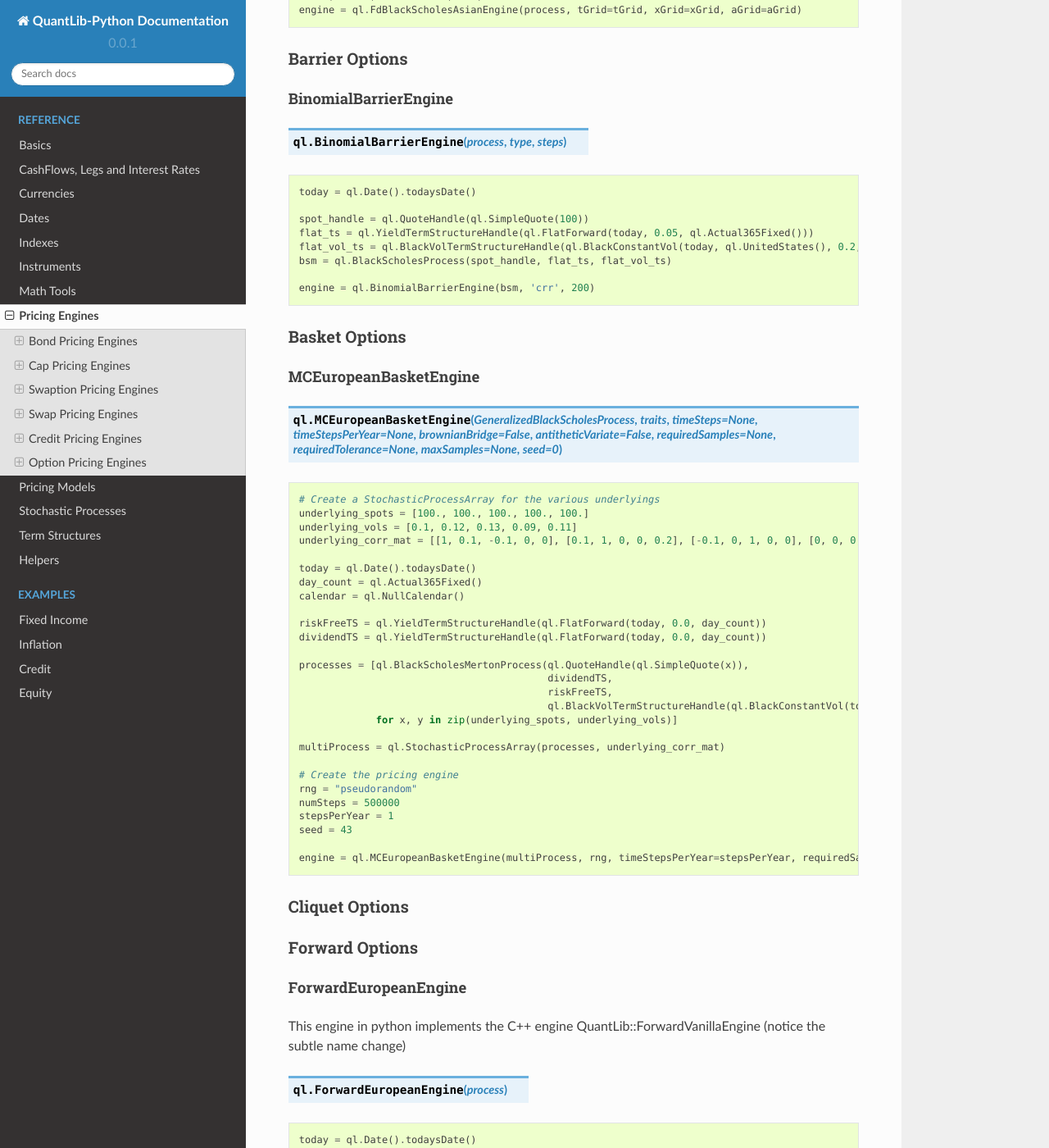
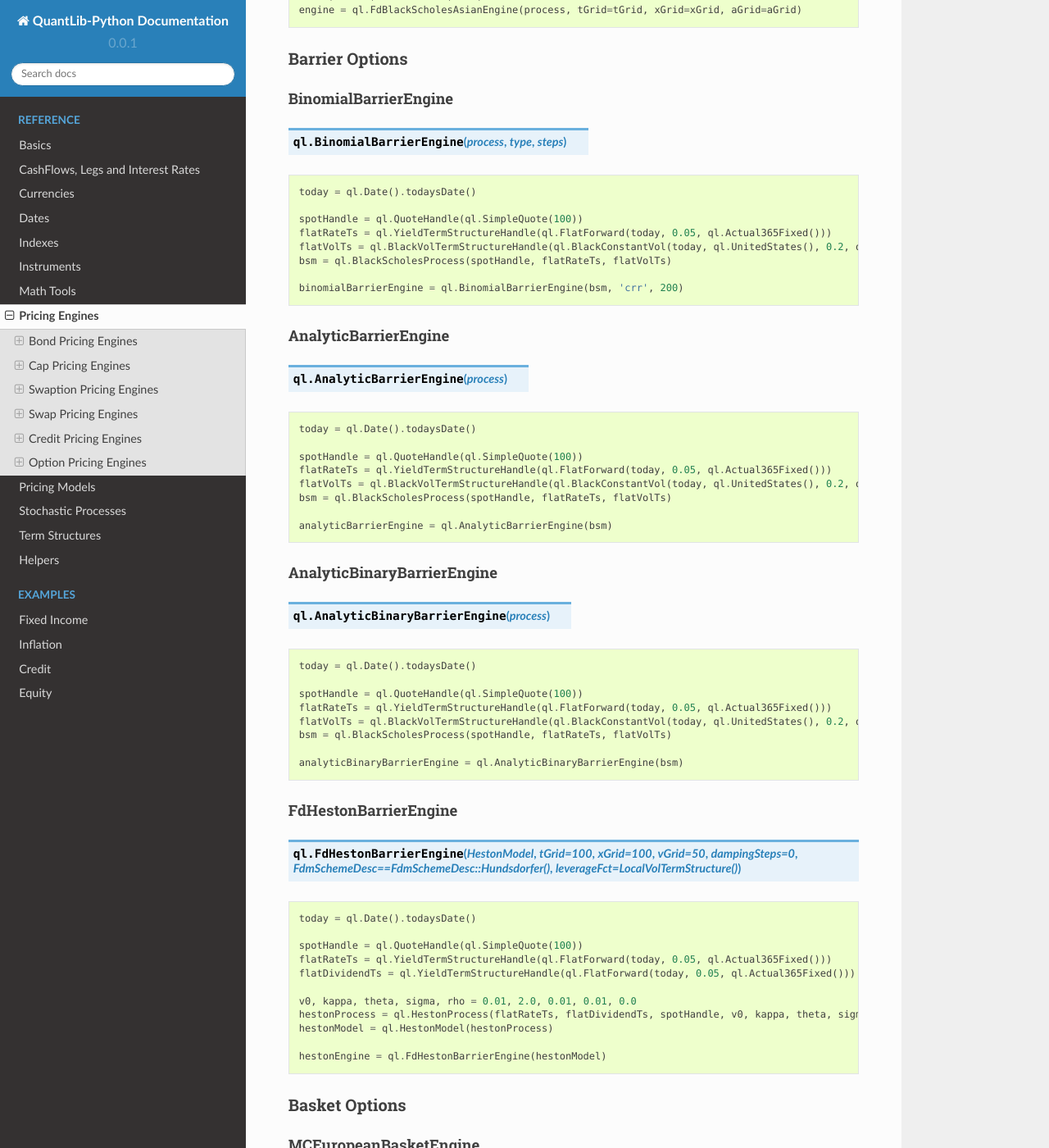
Before and after one commit to nhaga/QuantLib-Python-Docs, a Sphinx documentation site: the page built from docs/pricing_engines.rst, in a window 1280 px wide and 1400 px high, scrolled down 11792 px. Shown: the whole window at 82% size. Built offline with Sphinx 7.4.7 and the Read the Docs theme 2.0.0, drawn with Linux system fonts in a browser that asks for light colours; formulas are drawn with MathJax 3.

Commit message:
Adding BarrierOption pricing engines
Equivalent DoubleBarrierOption pricers coming shortly

```diff
--- a/docs/pricing_engines.rst
+++ b/docs/pricing_engines.rst
@@ -658,12 +658,66 @@
 
     today = ql.Date().todaysDate()
 
-    spot_handle = ql.QuoteHandle(ql.SimpleQuote(100))
-    flat_ts = ql.YieldTermStructureHandle(ql.FlatForward(today, 0.05, ql.Actual365Fixed()))
-    flat_vol_ts = ql.BlackVolTermStructureHandle(ql.BlackConstantVol(today, ql.UnitedStates(), 0.2, ql.Actual365Fixed()))
-    bsm = ql.BlackScholesProcess(spot_handle, flat_ts, flat_vol_ts)
+    spotHandle = ql.QuoteHandle(ql.SimpleQuote(100))
+    flatRateTs = ql.YieldTermStructureHandle(ql.FlatForward(today, 0.05, ql.Actual365Fixed()))
+    flatVolTs = ql.BlackVolTermStructureHandle(ql.BlackConstantVol(today, ql.UnitedStates(), 0.2, ql.Actual365Fixed()))
+    bsm = ql.BlackScholesProcess(spotHandle, flatRateTs, flatVolTs)
 
-    engine = ql.BinomialBarrierEngine(bsm, 'crr', 200)
+    binomialBarrierEngine = ql.BinomialBarrierEngine(bsm, 'crr', 200)
+
+
+AnalyticBarrierEngine
+---------------------
+
+.. function:: ql.AnalyticBarrierEngine(process)
+
+.. code-block:: python
+
+    today = ql.Date().todaysDate()
+
+    spotHandle = ql.QuoteHandle(ql.SimpleQuote(100))
+    flatRateTs = ql.YieldTermStructureHandle(ql.FlatForward(today, 0.05, ql.Actual365Fixed()))
+    flatVolTs = ql.BlackVolTermStructureHandle(ql.BlackConstantVol(today, ql.UnitedStates(), 0.2, ql.Actual365Fixed()))
+    bsm = ql.BlackScholesProcess(spotHandle, flatRateTs, flatVolTs)
+
+    analyticBarrierEngine = ql.AnalyticBarrierEngine(bsm)
+
+
+AnalyticBinaryBarrierEngine
+---------------------------
+
+.. function:: ql.AnalyticBinaryBarrierEngine(process)
+
+.. code-block:: python
+
+    today = ql.Date().todaysDate()
+
+    spotHandle = ql.QuoteHandle(ql.SimpleQuote(100))
+    flatRateTs = ql.YieldTermStructureHandle(ql.FlatForward(today, 0.05, ql.Actual365Fixed()))
+    flatVolTs = ql.BlackVolTermStructureHandle(ql.BlackConstantVol(today, ql.UnitedStates(), 0.2, ql.Actual365Fixed()))
+    bsm = ql.BlackScholesProcess(spotHandle, flatRateTs, flatVolTs)
+
+    analyticBinaryBarrierEngine = ql.AnalyticBinaryBarrierEngine(bsm)
+
+
+FdHestonBarrierEngine
+---------------------
+
+.. function:: ql.FdHestonBarrierEngine(HestonModel, tGrid=100, xGrid=100, vGrid=50, dampingSteps=0, FdmSchemeDesc==FdmSchemeDesc::Hundsdorfer(), leverageFct=LocalVolTermStructure())
+
+.. code-block:: python
+
+    today = ql.Date().todaysDate()
+
+    spotHandle = ql.QuoteHandle(ql.SimpleQuote(100))
+    flatRateTs = ql.YieldTermStructureHandle(ql.FlatForward(today, 0.05, ql.Actual365Fixed()))
+    flatDividendTs = ql.YieldTermStructureHandle(ql.FlatForward(today, 0.05, ql.Actual365Fixed()))
+
+    v0, kappa, theta, sigma, rho = 0.01, 2.0, 0.01, 0.01, 0.0
+    hestonProcess = ql.HestonProcess(flatRateTs, flatDividendTs, spotHandle, v0, kappa, theta, sigma, rho)
+    hestonModel = ql.HestonModel(hestonProcess)
+
+    hestonEngine = ql.FdHestonBarrierEngine(hestonModel)
 
 
 Basket Options
```
